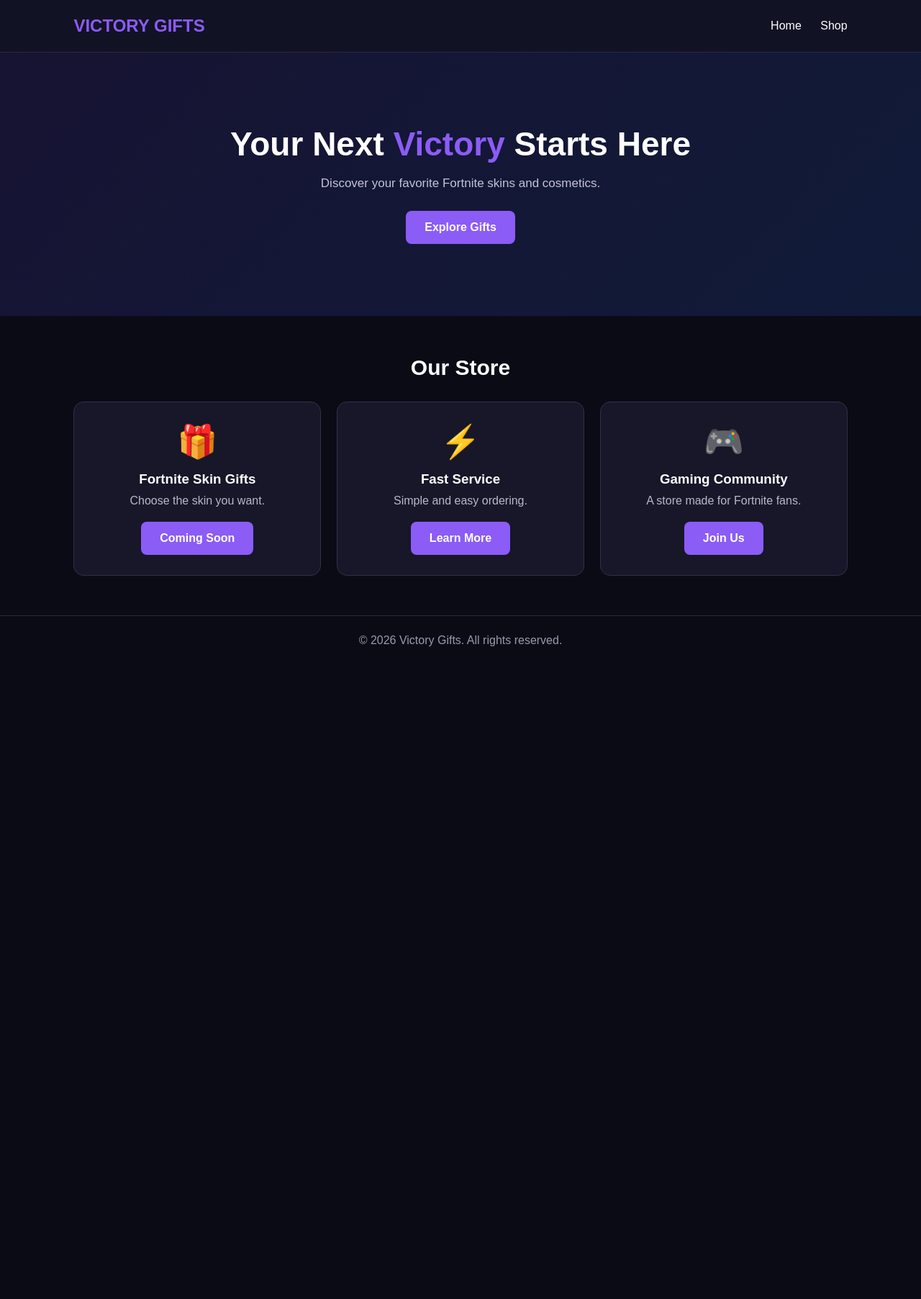
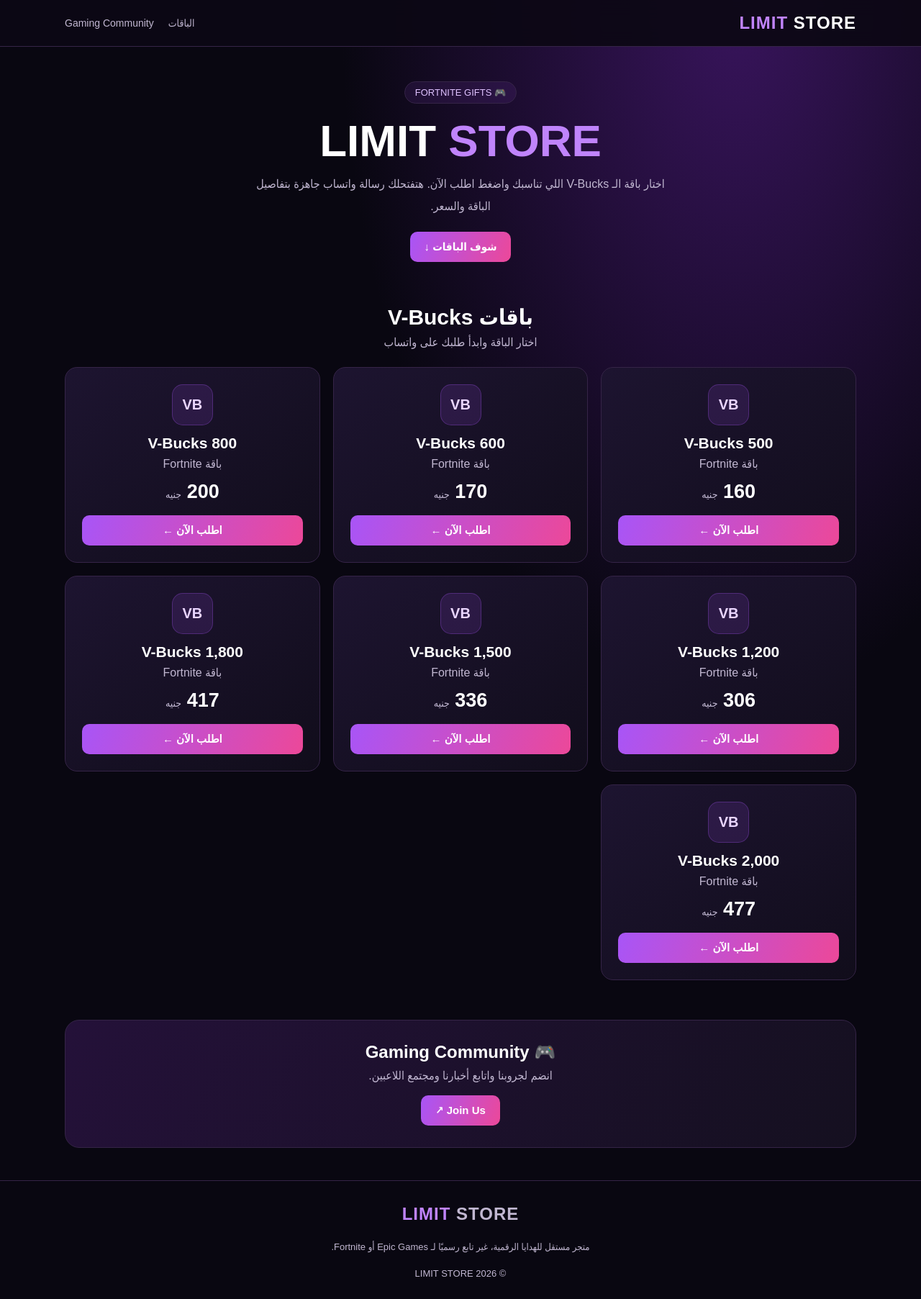
Before and after one commit to yassinsherif4141414-star/limit-store, a Django app: page / in a window 1280 px wide. Shown: the whole page at 72% size. Before the commit the page ends 898 px from the top, so only its background shows below. Run offline with Django 5.2, Linux system fonts and the light colour scheme.

Commit message:
Update LIMIT STORE

```diff
--- a/shop/templates/home.html
+++ b/shop/templates/home.html
@@ -1,179 +1,333 @@
 
 <!DOCTYPE html>
-<html lang="en">
+<html lang="ar" dir="rtl">
 <head>
   <meta charset="UTF-8">
-    <meta name="viewport" content="width=device-width, initial-scale=1.0">
-    <title>Victory Gifts | Fortnite Store</title>
-
+  <meta name="viewport" content="width=device-width, initial-scale=1">
+  <meta name="theme-color" content="#0b0714">
+  <title>LIMIT STORE | Fortnite Gifts</title>
   <style>
-        * {
-            margin: 0;
-            padding: 0;
-            box-sizing: border-box;
+    :root {
+      --bg: #090711;
+      --panel: #171123;
+      --purple: #a855f7;
+      --pink: #ec4899;
+      --text: #fff;
+      --muted: #c1b7d1;
+      --border: #352447;
     }
 
+    * { box-sizing: border-box; }
+    html { scroll-behavior: smooth; }
+
     body {
-            font-family: Arial, sans-serif;
-            background: #0b0b16;
-            color: white;
+      margin: 0;
+      font-family: Arial, Tahoma, sans-serif;
+      background:
+        radial-gradient(ellipse at 80% 0%, #38145c 0%, transparent 38%),
+        var(--bg);
+      color: var(--text);
     }
 
+    a { text-decoration: none; color: inherit; }
+    .container { width: min(1100px, 92%); margin: auto; }
+
     header {
+      padding: 18px 0;
+      background: #0c0815eF;
+      border-bottom: 1px solid var(--border);
+      position: sticky;
+      top: 0;
+      z-index: 5;
+      backdrop-filter: blur(12px);
+    }
+
+    .nav {
       display: flex;
+      align-items: center;
       justify-content: space-between;
-            align-items: center;
-            padding: 22px 8%;
-            background: #121225;
-            border-bottom: 1px solid #292943;
+      gap: 15px;
     }
 
     .logo {
       font-size: 24px;
-            font-weight: bold;
-            color: #8b5cf6;
+      font-weight: 900;
+      letter-spacing: 1px;
+      direction: ltr;
     }
 
-        nav a {
-            color: white;
-            text-decoration: none;
-            margin-left: 22px;
+    .logo span { color: #c084fc; }
+
+    .nav-links {
+      display: flex;
+      gap: 20px;
+      color: var(--muted);
+      font-size: 14px;
     }
 
     .hero {
       text-align: center;
-            padding: 100px 20px;
-            background: linear-gradient(135deg, #171333, #101b38);
+      padding: 48px 0 35px;
     }
 
-        .hero h1 {
-            font-size: 46px;
-            margin-bottom: 18px;
+    .tag {
+      display: inline-block;
+      padding: 7px 14px;
+      border: 1px solid var(--border);
+      background: #a855f719;
+      color: #dfc2ff;
+      border-radius: 30px;
+      font-size: 13px;
     }
 
-        .hero h1 span {
-            color: #8b5cf6;
+    h1 {
+      font-size: clamp(36px, 7vw, 62px);
+      margin: 16px 0 10px;
+      line-height: 1.15;
+    }
+
+    h1 span {
+      color: #c084fc;
     }
 
     .hero p {
-            color: #c4c4d6;
-            font-size: 17px;
-            margin-bottom: 28px;
+      color: var(--muted);
+      max-width: 570px;
+      margin: 0 auto 20px;
+      line-height: 1.9;
     }
 
-        .btn {
+    .button {
       display: inline-block;
-            background: #8b5cf6;
+      padding: 12px 20px;
+      border: 0;
+      border-radius: 10px;
       color: white;
-            padding: 14px 26px;
-            border-radius: 8px;
-            text-decoration: none;
+      background: linear-gradient(110deg, var(--purple), var(--pink));
+      font-size: 15px;
       font-weight: bold;
+      cursor: pointer;
+      transition: transform .2s, filter .2s;
     }
 
-        .products {
-            padding: 55px 8%;
-            text-align: center;
+    .button:hover {
+      transform: translateY(-2px);
+      filter: brightness(1.1);
     }
 
-        .products h2 {
+    .products { padding: 24px 0 55px; }
+
+    .section-title {
+      text-align: center;
+      margin-bottom: 25px;
+    }
+
+    .section-title h2 {
+      margin: 0 0 8px;
       font-size: 30px;
-            margin-bottom: 30px;
+    }
+
+    .section-title p {
+      margin: 0;
+      color: var(--muted);
     }
 
     .cards {
       display: grid;
-            grid-template-columns: repeat(auto-fit, minmax(220px, 1fr));
-            gap: 22px;
+      grid-template-columns: repeat(3, minmax(0, 1fr));
+      gap: 18px;
     }
 
     .card {
-            background: #171729;
-            border: 1px solid #30304a;
-            padding: 28px 20px;
-            border-radius: 14px;
+      background: linear-gradient(145deg, #1d1430, #110d1b);
+      border: 1px solid var(--border);
+      border-radius: 17px;
+      padding: 23px;
+      text-align: center;
+      transition: transform .2s, border-color .2s;
     }
 
-        .card .emoji {
-            font-size: 45px;
-            margin-bottom: 15px;
+    .card:hover {
+      transform: translateY(-4px);
+      border-color: var(--purple);
     }
 
-        .card h3 {
-            margin-bottom: 10px;
+    .vb-icon {
+      width: 57px;
+      height: 57px;
+      display: grid;
+      place-items: center;
+      margin: 0 auto 13px;
+      border-radius: 15px;
+      background: #a855f723;
+      border: 1px solid #a855f74a;
+      color: #e9d5ff;
+      font-size: 20px;
+      font-weight: 900;
+      direction: ltr;
     }
 
-        .card p {
-            color: #b8b8cc;
-            margin-bottom: 20px;
+    .card h3 { margin: 0 0 7px; font-size: 21px; }
+    .card p { color: var(--muted); margin: 0 0 14px; }
+
+    .price {
+      font-size: 27px;
+      font-weight: 900;
+      margin-bottom: 17px;
     }
+
+    .price small {
+      font-size: 14px;
+      color: var(--muted);
+      font-weight: normal;
+    }
+
+    .order { width: 100%; }
+
+    .community {
+      margin: 0 0 45px;
+      padding: 30px 22px;
+      text-align: center;
+      border: 1px solid var(--border);
+      border-radius: 20px;
+      background: linear-gradient(120deg, #241139, #151020);
+    }
+
+    .community h2 { margin: 0 0 9px; }
+    .community p { color: var(--muted); margin: 0 0 18px; }
 
     footer {
       text-align: center;
-            padding: 25px;
-            color: #9999ad;
-            border-top: 1px solid #292943;
+      border-top: 1px solid var(--border);
+      padding: 24px 0;
+      color: var(--muted);
+      font-size: 13px;
+      line-height: 1.8;
     }
 
-        @media (max-width: 600px) {
-            .hero h1 {
-                font-size: 34px;
+    @media (max-width: 800px) {
+      .cards { grid-template-columns: repeat(2, minmax(0, 1fr)); }
     }
 
-            header {
-                padding: 18px;
-            }
+    @media (max-width: 520px) {
+      .cards { grid-template-columns: 1fr; }
+      .nav-links { gap: 11px; font-size: 12px; }
+      .logo { font-size: 19px; }
+      .hero { padding-top: 36px; }
+      .card { padding: 22px; }
     }
   </style>
 </head>
 
 <body>
-
   <header>
-        <div class="logo">VICTORY GIFTS</div>
-
-        <nav>
-            <a href="#">Home</a>
-            <a href="#shop">Shop</a>
+    <div class="container nav">
+      <a class="logo" href="#"><span>LIMIT</span> STORE</a>
+      <nav class="nav-links">
+        <a href="#shop">الباقات</a>
+        <a href="#community">Gaming Community</a>
       </nav>
+    </div>
   </header>
 
+  <main>
     <section class="hero">
-        <h1>Your Next <span>Victory</span> Starts Here</h1>
-        <p>Discover your favorite Fortnite skins and cosmetics.</p>
-        <a href="#shop" class="btn">Explore Gifts</a>
-    </section>
-
-    <section class="products" id="shop">
-        <h2>Our Store</h2>
-
-        <div class="cards">
-            <div class="card">
-                <div class="emoji">🎁</div>
-                <h3>Fortnite Skin Gifts</h3>
-                <p>Choose the skin you want.</p>
-                <a href="#" class="btn">Coming Soon</a>
-            </div>
-
-            <div class="card">
-                <div class="emoji">⚡</div>
-                <h3>Fast Service</h3>
-                <p>Simple and easy ordering.</p>
-                <a href="#" class="btn">Learn More</a>
-            </div>
-
-            <div class="card">
-                <div class="emoji">🎮</div>
-                <h3>Gaming Community</h3>
-                <p>A store made for Fortnite fans.</p>
-                <a href="#" class="btn">Join Us</a>
-            </div>
+      <div class="container">
+        <span class="tag">🎮 FORTNITE GIFTS</span>
+        <h1>LIMIT <span>STORE</span></h1>
+        <p>
+          اختار باقة الـ V-Bucks اللي تناسبك واضغط اطلب الآن.
+          هتفتحلك رسالة واتساب جاهزة بتفاصيل الباقة والسعر.
+        </p>
+        <a href="#shop" class="button">شوف الباقات ↓</a>
       </div>
     </section>
 
+    <section class="products container" id="shop">
+      <div class="section-title">
+        <h2>باقات V-Bucks</h2>
+        <p>اختار الباقة وابدأ طلبك على واتساب</p>
+      </div>
+      <div class="cards" id="product-list"></div>
+    </section>
+
+    <section class="container" id="community">
+      <div class="community">
+        <h2>🎮 Gaming Community</h2>
+        <p>انضم لجروبنا واتابع أخبارنا ومجتمع اللاعبين.</p>
+        <a
+          class="button"
+          href="https://chat.whatsapp.com/IiV72BJzVoV5WqMoh2EWGM?s=cl&amp;p=a&amp;mlu=4&amp;ilr=4"
+          target="_blank"
+          rel="noopener noreferrer"
+        >Join Us ↗</a>
+      </div>
+    </section>
+  </main>
+
   <footer>
-        © 2026 Victory Gifts. All rights reserved.
+    <div class="logo"><span>LIMIT</span> STORE</div>
+    <p>متجر مستقل للهدايا الرقمية، غير تابع رسميًا لـ Epic Games أو Fortnite.</p>
+    © 2026 LIMIT STORE
   </footer>
 
+  <script>
+    const WHATSAPP_NUMBER = "201009535710";
+
+    const packages = [
+      { amount: 500, price: 160 },
+      { amount: 600, price: 170 },
+      { amount: 800, price: 200 },
+      { amount: 1200, price: 306 },
+      { amount: 1500, price: 336 },
+      { amount: 1800, price: 417 },
+      { amount: 2000, price: 477 }
+    ];
+
+    const productList = document.getElementById("product-list");
+
+    packages.forEach((item) => {
+      const card = document.createElement("article");
+      card.className = "card";
+
+      const icon = document.createElement("div");
+      icon.className = "vb-icon";
+      icon.textContent = "VB";
+
+      const title = document.createElement("h3");
+      title.textContent = item.amount.toLocaleString("en-US") + " V-Bucks";
+
+      const description = document.createElement("p");
+      description.textContent = "باقة Fortnite";
+
+      const price = document.createElement("div");
+      price.className = "price";
+      price.append(
+        document.createTextNode(item.price + " "),
+        Object.assign(document.createElement("small"), {
+          textContent: "جنيه"
+        })
+      );
+
+      const button = document.createElement("button");
+      button.className = "button order";
+      button.type = "button";
+      button.textContent = "اطلب الآن ←";
+      button.addEventListener("click", () => orderPackage(item));
+
+      card.append(icon, title, description, price, button);
+      productList.appendChild(card);
+    });
+
+    function orderPackage(item) {
+      const message =
+        `السلام عليكم، عاوز أطلب سكين بـ ${item.amount} V-Bucks من LIMIT STORE بسعر ${item.price} جنيه.`;
+
+      const url =
+        `https://wa.me/${WHATSAPP_NUMBER}?text=${encodeURIComponent(message)}`;
+
+      window.open(url, "_blank", "noopener,noreferrer");
+    }
+  </script>
 </body>
 </html>
```
Lines whose indentation alone changed are shown as unchanged.
